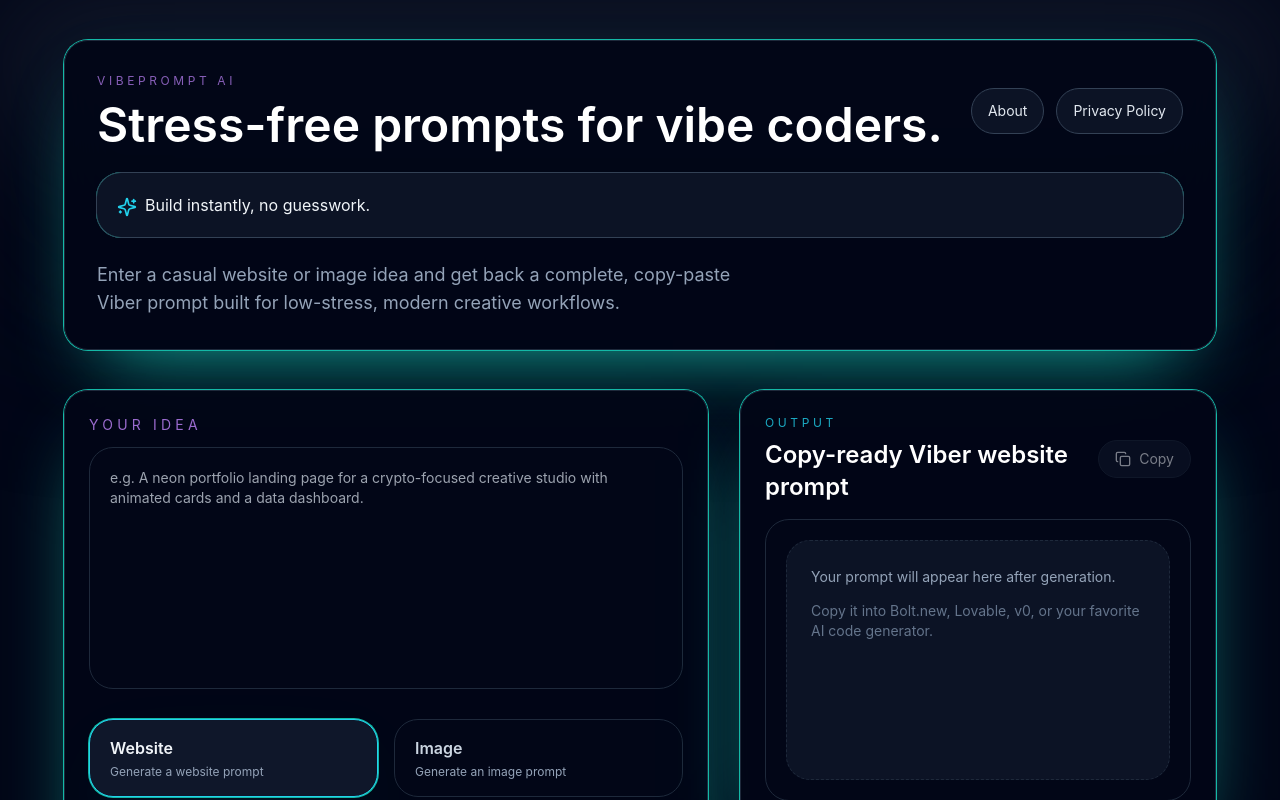
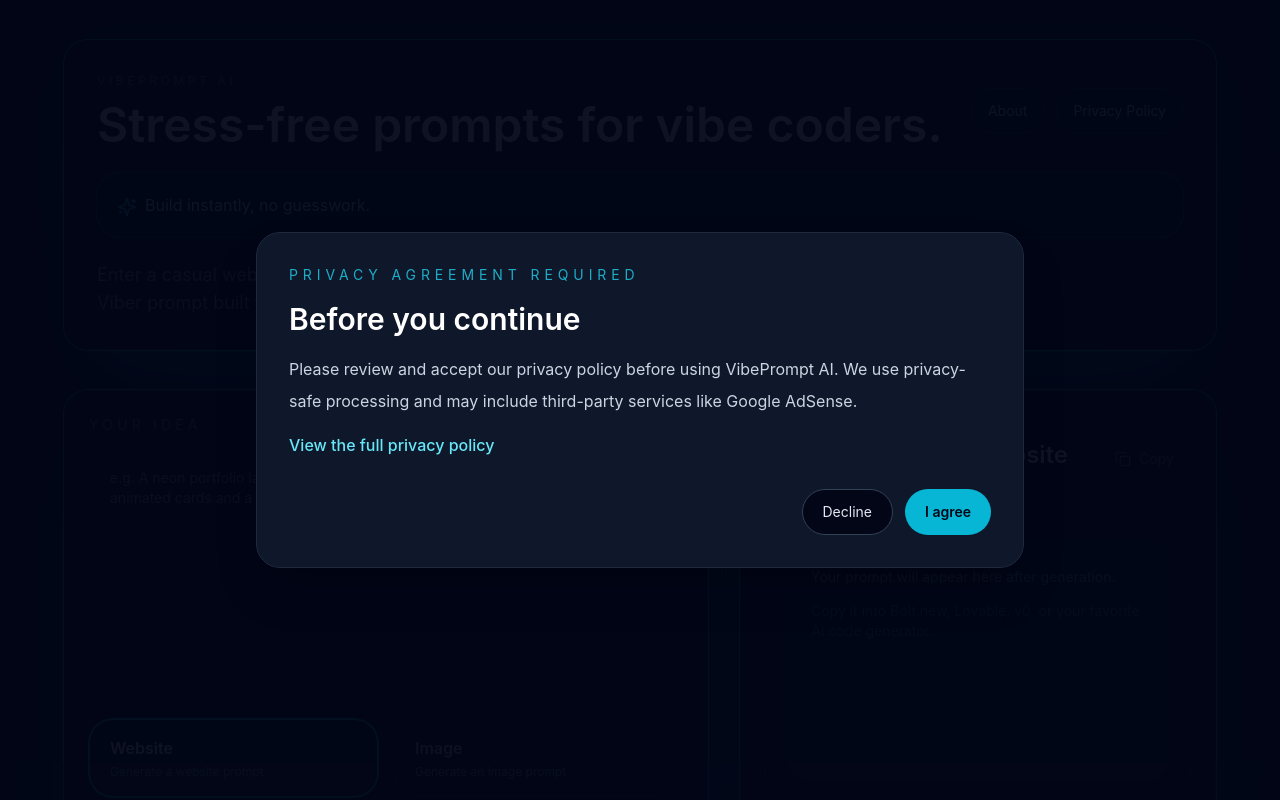
Before and after one commit to GodwinMark/prompt-viber, a Next.js app: page / in a window 1280 px wide. Shown: the top 800 px of the page. Built offline with nearby package versions, Linux system fonts and the light colour scheme.

Commit message:
Add privacy agreement popup before usage

```diff
--- a/src/app/page.tsx
+++ b/src/app/page.tsx
@@ -38,6 +38,14 @@ export default function HomePage() {
   const [copied, setCopied] = useState(false);
   const [error, setError] = useState('');
   const [showSplash, setShowSplash] = useState(true);
+  const [privacyAccepted, setPrivacyAccepted] = useState(false);
+  const [showPrivacyModal, setShowPrivacyModal] = useState(false);
+
+  useEffect(() => {
+    const accepted = localStorage.getItem('vibePromptPrivacyAccepted') === 'true';
+    setPrivacyAccepted(accepted);
+    setShowPrivacyModal(!accepted);
+  }, []);
 
   const taskLabel = useMemo(
     () => (taskType === 'website' ? 'website' : 'image'),
@@ -65,6 +73,12 @@ export default function HomePage() {
   }, []);
 
   async function handleGenerate() {
+    if (!privacyAccepted) {
+      setError('Please agree to the privacy policy before generating prompts.');
+      setShowPrivacyModal(true);
+      return;
+    }
+
     if (!description.trim()) {
       setError('Enter an idea to unlock your prompt.');
       return;
@@ -105,8 +119,52 @@ export default function HomePage() {
     window.setTimeout(() => setCopied(false), 1800);
   }
 
+  function handleAcceptPrivacy() {
+    localStorage.setItem('vibePromptPrivacyAccepted', 'true');
+    setPrivacyAccepted(true);
+    setShowPrivacyModal(false);
+    setError('');
+  }
+
+  function handleDeclinePrivacy() {
+    setError('You must agree to the privacy policy to continue using VibePrompt AI.');
+  }
+
   return (
     <>
+      {showPrivacyModal && (
+        <div className="fixed inset-0 z-50 flex items-center justify-center bg-slate-950/95 px-4 py-10">
+          <div className="w-full max-w-3xl rounded-3xl border border-slate-800 bg-slate-900 p-8 text-slate-100 shadow-2xl">
+            <div className="space-y-4">
+              <p className="text-sm uppercase tracking-[0.35em] text-cyan-400/80">Privacy agreement required</p>
+              <h2 className="text-3xl font-semibold text-white">Before you continue</h2>
+              <p className="text-slate-300 leading-8">
+                Please review and accept our privacy policy before using VibePrompt AI. We use privacy-safe processing and may include third-party services like Google AdSense.
+              </p>
+              <p className="text-slate-400">
+                <a href="/privacy" className="font-medium text-cyan-300 hover:text-cyan-200">View the full privacy policy</a>
+              </p>
+            </div>
+
+            <div className="mt-8 flex flex-col gap-3 sm:flex-row sm:justify-end">
+              <button
+                type="button"
+                onClick={handleDeclinePrivacy}
+                className="rounded-3xl border border-slate-700 bg-slate-950 px-5 py-3 text-sm text-slate-200 transition hover:border-rose-400 hover:text-white"
+              >
+                Decline
+              </button>
+              <button
+                type="button"
+                onClick={handleAcceptPrivacy}
+                className="rounded-3xl bg-cyan-500 px-5 py-3 text-sm font-semibold text-slate-950 transition hover:bg-cyan-400"
+              >
+                I agree
+              </button>
+            </div>
+          </div>
+        </div>
+      )}
       {showSplash && (
         <div className="fixed inset-0 z-50 flex items-center justify-center bg-slate-950">
           <style>{`
@@ -204,7 +262,7 @@ export default function HomePage() {
               <button
                 type="button"
                 onClick={handleGenerate}
-                disabled={loading}
+                disabled={loading || !privacyAccepted}
                 className="inline-flex items-center justify-center gap-3 rounded-3xl bg-purple-500 px-6 py-3 text-sm font-semibold text-white shadow-lg shadow-purple-500/30 transition hover:bg-purple-400 disabled:cursor-not-allowed disabled:opacity-60"
               >
                 {loading ? <Loader2 className="h-5 w-5 animate-spin" /> : null}
```
